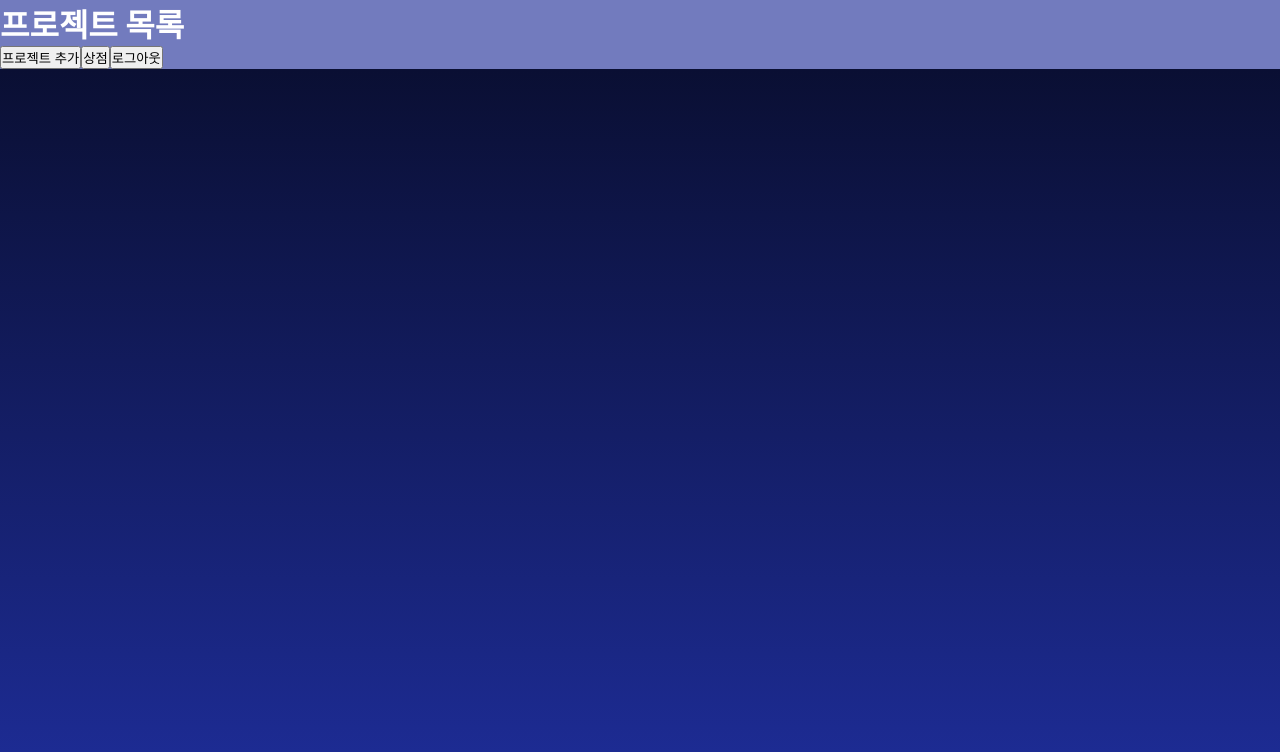
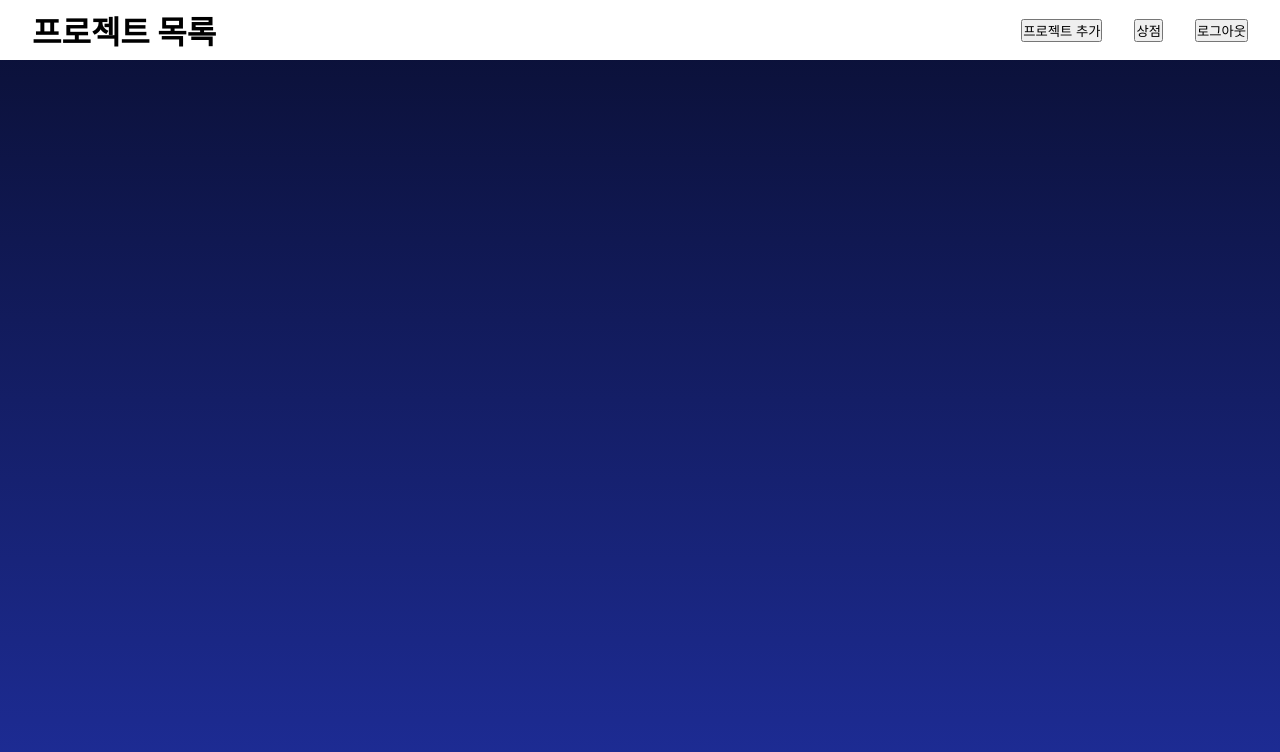
Before and after one commit to isreal-6/it-project, a React (Create React App) app: page /home in a window 1280 px wide. Shown: the top 752 px of the page. Built offline with nearby package versions, Linux system fonts and the light colour scheme.

Commit message:
style : css 수정

```diff
--- a/src/Routes/DetailTodo.css
+++ b/src/Routes/DetailTodo.css
@@ -1,6 +1,11 @@
 
 .top {
-  background-color: #727BBE; /* 배경색을 빨간색으로 설정 */
+  background-color: white; /* 배경색을 빨간색으로 설정 */
   padding: 16px;
   color: white;
 }
+
+.container{
+  background-color: #0A0F33;
+  color: white;
+}
--- a/src/Routes/DetailTodo.js
+++ b/src/Routes/DetailTodo.js
@@ -30,7 +30,17 @@ function DetailTodo() {
   return (
     <div>
       <header className="top">
-        <h2>메인 프로젝트: {project.title}</h2>
+        <div className="nav-buttons">
+          <button className="btn btn-back" onClick={() => navigate(-1)}>
+            ← 뒤로가기
+          </button>
+          <button className="btn btn-store" onClick={() => navigate("/store")}>
+            상점
+          </button>
+        </div>
+      </header>
+      <div className="container">
+          <h2>메인 프로젝트: {project.title}</h2>
         {subtask ? (
           <>
             <h3>{subtask.title}</h3>
@@ -40,10 +50,9 @@ function DetailTodo() {
         ) : (
           <p>서브태스크를 찾을 수 없습니다.</p>
         )}
-        <button onClick={() => navigate(-1)}>← 뒤로가기</button>
-        <button onClick={() => navigate("/store")}>상점</button>
-      </header>
       <TodoApp/>
+      </div>
+
     </div>
   );
 }
--- a/src/Routes/Home.css
+++ b/src/Routes/Home.css
@@ -1,9 +1,25 @@
-.header{
-    padding: "20px";
-    background-color: #727BBE;
-    z-index: 10;
-    color: white;
+.header {
+  display: flex;
+  justify-content: space-between; /* flex-end에서 space-between으로 변경 */
+  align-items: center;
+  width: 100%;
+  height: 60px;
+  background: #FFFFFF;
+  position: fixed;
+  top: 0;
+  left: 0;
+  z-index: 10;
+  padding: 0 2rem;
+  box-sizing: border-box;
+  gap: 2rem;
 }
-.main-page{
-    background: linear-gradient(180deg, #0A0F33 0%, #1E2D99 100%)
+
+.header-buttons {
+  display: flex;
+  align-items: center;
+  gap: 2rem;
 }
+
+.main-page {
+  background: linear-gradient(180deg, #0A0F33 0%, #1E2D99 100%);
+}
--- a/src/Routes/Home.js
+++ b/src/Routes/Home.js
@@ -183,9 +183,11 @@ function Home() {
     <div style={{ display: "flex", flexDirection: "column", height: "100vh", }}>
       <header className="header">
         <h1>프로젝트 목록</h1>
-        <button onClick={() => setShowForm(true)}>프로젝트 추가</button>
-        <button onClick={() => navigate("/store")}>상점</button>
-        <button onClick={() => navigate("/")}>로그아웃</button>
+        <div className="header-buttons">
+          <button onClick={() => setShowForm(true)}>프로젝트 추가</button>
+          <button onClick={() => navigate("/store")}>상점</button>
+          <button onClick={() => navigate("/")}>로그아웃</button>
+        </div>
       </header>
 
       <div
```
